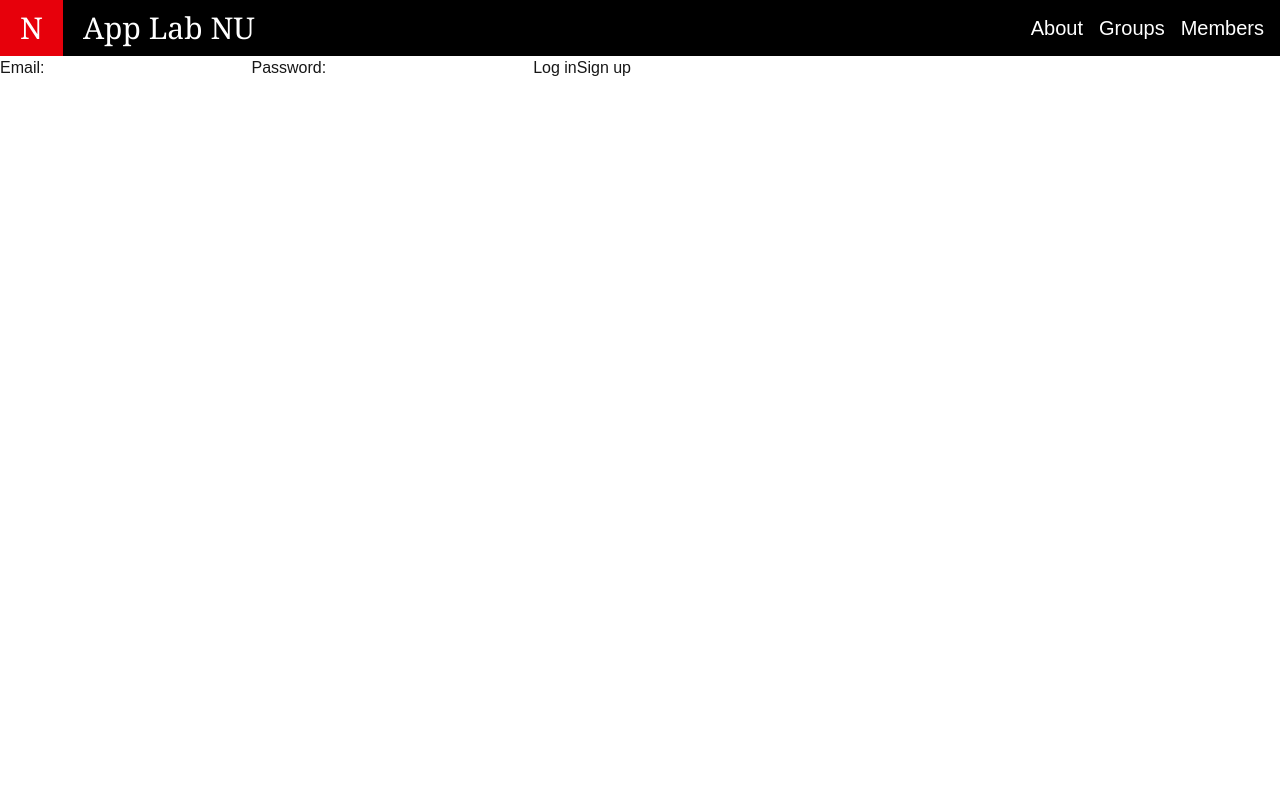
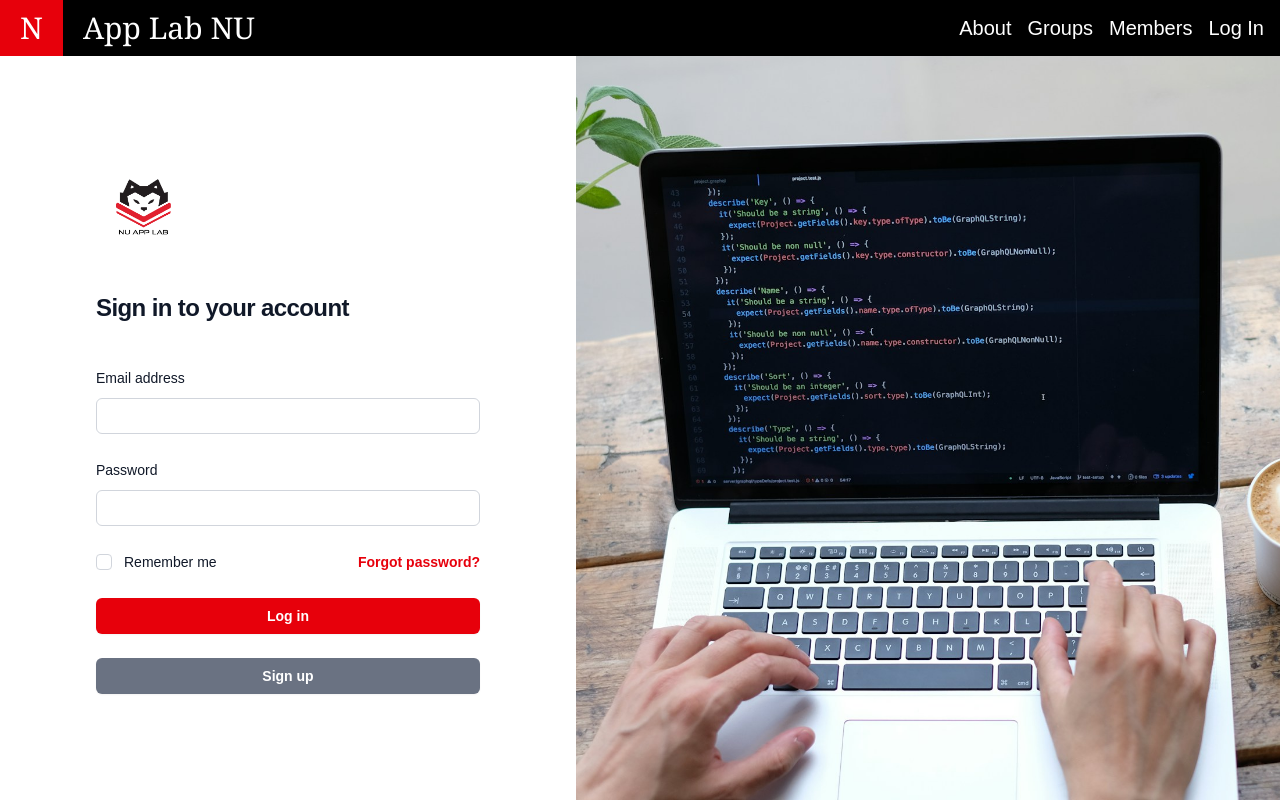
Before and after one commit to JuanJFreydell/app-labs-nu, a Next.js app: page /login in a window 1280 px wide. Built offline with nearby package versions, Linux system fonts and the light colour scheme; no server answers.

Commit message:
Include auth proof of concept

```diff
--- a/src/app/layout.tsx
+++ b/src/app/layout.tsx
@@ -1,4 +1,5 @@
 import type { Metadata } from "next";
+import { createClient } from "@/utils/supabase/server";
 import { Geist, Geist_Mono } from "next/font/google";
 import "@/styles/globals.css";
 import Link from "next/link";
@@ -23,24 +24,34 @@ interface NavLink {
   title: string;
 }
 
-export default function RootLayout({
+export default async function RootLayout({
   children,
 }: Readonly<{
   children: React.ReactNode;
 }>) {
+  const supabase = await createClient();
+
+  const { data: auth } = await supabase.auth.getUser();
+
   const navLinks: NavLink[] = [
     { href: "/", title: "About" },
     { href: "/teams", title: "Groups" },
     { href: "/members", title: "Members" },
+    { href: "/login", title: "Log In" },
   ];
 
+  if (auth?.user) {
+    navLinks.pop();
+    navLinks.push({ href: "/profile", title: "Profile" });
+  }
+
   return (
-    <html lang="en">
+    <html lang="en" className="h-full">
       <body
-        className={`${geistSans.variable} ${geistMono.variable} antialiased`}
+        className={`${geistSans.variable} ${geistMono.variable} h-full antialiased`}
       >
-        <header>
-          <nav className="sticky top-0 z-50 flex h-14 w-full justify-between bg-black">
+        <header className="sticky top-0 z-50">
+          <nav className="h-header flex w-full justify-between bg-black">
             <Link href="/" className="cursor-pointer">
               <div className="flex h-full w-fit flex-row">
                 <p className="flex h-full w-fit items-center bg-red-600 px-5 font-serif text-3xl text-white">
@@ -56,7 +67,7 @@ export default function RootLayout({
                 <li key={index}>
                   <Link
                     href={link.href}
-                    className="cursor-pointer p-2 hover:bg-red-600"
+                    className="cursor-pointer p-2 hover:rounded-sm hover:bg-red-600"
                   >
                     {link.title}
                   </Link>
--- a/src/app/login/actions.ts
+++ b/src/app/login/actions.ts
@@ -1,21 +1,43 @@
 "use server";
-
+import { loginSchema } from "@/types/zod";
 import { revalidatePath } from "next/cache";
 import { redirect } from "next/navigation";
 
 import { createClient } from "@/utils/supabase/server";
 
+// TODO: Only allow users with @northeastern.edu email addresses
 export async function login(formData: FormData) {
   const supabase = await createClient();
 
   // type-casting here for convenience
   // in practice, you should validate your inputs
-  const data = {
-    email: formData.get("email") as string,
-    password: formData.get("password") as string,
+  // const data = {
+  //   email: formData.get("email") as string,
+  //   password: formData.get("password") as string,
+  // };
+  const rawFormData = {
+    email: formData.get("email"),
+    password: formData.get("password"),
+    "remember-me": formData.get("remember-me") === "on",
   };
 
-  const { error } = await supabase.auth.signInWithPassword(data);
+  // Validate with Zod
+  const validationResult = loginSchema.safeParse(rawFormData);
+
+  if (!validationResult.success) {
+    // Return validation errors
+    console.log(validationResult.error.format().email?._errors[0]);
+    return;
+    // return {
+    //   success: false,
+    //   errors: validationResult.error.format(),
+    // };
+  }
+
+  // Validated data is available in validationResult.data
+  const validatedData = validationResult.data;
+
+  const { error } = await supabase.auth.signInWithPassword(validatedData);
 
   if (error) {
     redirect("/error");
@@ -30,12 +52,34 @@ export async function signup(formData: FormData) {
 
   // type-casting here for convenience
   // in practice, you should validate your inputs
-  const data = {
-    email: formData.get("email") as string,
-    password: formData.get("password") as string,
+  // const data = {
+  //   email: formData.get("email") as string,
+  //   password: formData.get("password") as string,
+  // };
+
+  const rawFormData = {
+    email: formData.get("email"),
+    password: formData.get("password"),
+    "remember-me": formData.get("remember-me") === "on",
   };
 
-  const { error } = await supabase.auth.signUp(data);
+  // Validate with Zod
+  const validationResult = loginSchema.safeParse(rawFormData);
+
+  if (!validationResult.success) {
+    // Return validation errors
+    //
+    console.log(validationResult.error.format().email?._errors[0]);
+    return;
+    // return {
+    //   success: false,
+    //   errors: validationResult.error.format(),
+    // };
+  }
+
+  // Validated data is available in validationResult.data
+  const validatedData = validationResult.data;
+  const { error } = await supabase.auth.signUp(validatedData);
 
   if (error) {
     redirect("/error");
--- a/src/app/login/page.tsx
+++ b/src/app/login/page.tsx
@@ -1,14 +1,159 @@
+"use client";
+import Image from "next/image";
+import { useRef } from "react";
 import { login, signup } from "./actions";
 
 export default function LoginPage() {
+  const formRef = useRef<HTMLFormElement>(null);
+
+  const handleKeyDown = (e: React.KeyboardEvent<HTMLButtonElement>) => {
+    if (e.key === "Enter") {
+      e.preventDefault();
+      if (formRef) formRef.current?.requestSubmit();
+    }
+  };
+
   return (
-    <form>
-      <label htmlFor="email">Email:</label>
-      <input id="email" name="email" type="email" required />
-      <label htmlFor="password">Password:</label>
-      <input id="password" name="password" type="password" required />
-      <button formAction={login}>Log in</button>
-      <button formAction={signup}>Sign up</button>
-    </form>
+    <div className="mx-auto flex h-[calc(100vh-var(--spacing-header))] max-w-7xl flex-1">
+      <div className="flex flex-1 flex-col justify-center px-4 py-12 sm:px-6 lg:flex-none lg:px-20 xl:px-24">
+        <div className="mx-auto w-full max-w-sm lg:w-96">
+          <div>
+            <Image
+              alt="App Lab NU"
+              src="/nu-club-logo.png"
+              width={100}
+              height={100}
+              className="h-24 w-auto"
+            />
+            <h2 className="mt-8 text-2xl/9 font-bold tracking-tight text-gray-900">
+              Sign in to your account
+            </h2>
+          </div>
+
+          <div className="mt-10">
+            <div>
+              <form ref={formRef} method="POST" className="space-y-6">
+                <div>
+                  <label
+                    htmlFor="email"
+                    className="block text-sm/6 font-medium text-gray-900"
+                  >
+                    Email address
+                  </label>
+                  <div className="mt-2">
+                    <input
+                      id="email"
+                      name="email"
+                      type="email"
+                      required
+                      autoComplete="email"
+                      className="block w-full rounded-md bg-white px-3 py-1.5 text-base text-gray-900 outline-1 -outline-offset-1 outline-gray-300 placeholder:text-gray-400 focus:outline-2 focus:-outline-offset-2 focus:outline-red-600 sm:text-sm/6"
+                    />
+                  </div>
+                </div>
+
+                <div>
+                  <label
+                    htmlFor="password"
+                    className="block text-sm/6 font-medium text-gray-900"
+                  >
+                    Password
+                  </label>
+                  <div className="mt-2">
+                    <input
+                      id="password"
+                      name="password"
+                      type="password"
+                      required
+                      autoComplete="current-password"
+                      className="block w-full rounded-md bg-white px-3 py-1.5 text-base text-gray-900 outline-1 -outline-offset-1 outline-gray-300 placeholder:text-gray-400 focus:outline-2 focus:-outline-offset-2 focus:outline-red-600 sm:text-sm/6"
+                    />
+                  </div>
+                </div>
+
+                <div className="flex items-center justify-between">
+                  <div className="flex gap-3">
+                    <div className="flex h-6 shrink-0 items-center">
+                      <div className="group grid size-4 grid-cols-1">
+                        <input
+                          id="remember-me"
+                          name="remember-me"
+                          type="checkbox"
+                          className="col-start-1 row-start-1 appearance-none rounded-sm border border-gray-300 bg-white checked:border-red-600 checked:bg-red-600 indeterminate:border-red-600 indeterminate:bg-red-600 focus-visible:outline-2 focus-visible:outline-offset-2 focus-visible:outline-red-600 disabled:border-gray-300 disabled:bg-gray-100 disabled:checked:bg-gray-100 forced-colors:appearance-auto"
+                        />
+                        <svg
+                          fill="none"
+                          viewBox="0 0 14 14"
+                          className="pointer-events-none col-start-1 row-start-1 size-3.5 self-center justify-self-center stroke-white group-has-disabled:stroke-gray-950/25"
+                        >
+                          <path
+                            d="M3 8L6 11L11 3.5"
+                            strokeWidth={2}
+                            strokeLinecap="round"
+                            strokeLinejoin="round"
+                            className="opacity-0 group-has-checked:opacity-100"
+                          />
+                          <path
+                            d="M3 7H11"
+                            strokeWidth={2}
+                            strokeLinecap="round"
+                            strokeLinejoin="round"
+                            className="opacity-0 group-has-indeterminate:opacity-100"
+                          />
+                        </svg>
+                      </div>
+                    </div>
+                    <label
+                      htmlFor="remember-me"
+                      className="block text-sm/6 text-gray-900"
+                    >
+                      Remember me
+                    </label>
+                  </div>
+
+                  <div className="text-sm/6">
+                    <a
+                      href="#"
+                      className="font-semibold text-red-600 hover:text-red-500"
+                    >
+                      Forgot password?
+                    </a>
+                  </div>
+                </div>
+
+                <div>
+                  <button
+                    type="submit"
+                    formAction={login}
+                    onKeyDown={handleKeyDown}
+                    className="flex w-full cursor-pointer justify-center rounded-md bg-red-600 px-3 py-1.5 text-sm/6 font-semibold text-white shadow-xs hover:bg-red-500 focus-visible:outline-2 focus-visible:outline-offset-2 focus-visible:outline-red-600"
+                  >
+                    Log in
+                  </button>
+                </div>
+                <div>
+                  <button
+                    type="submit"
+                    formAction={signup}
+                    className="flex w-full cursor-pointer justify-center rounded-md bg-gray-500 px-3 py-1.5 text-sm/6 font-semibold text-white shadow-xs hover:bg-gray-400 focus-visible:outline-2 focus-visible:outline-offset-2 focus-visible:outline-red-600"
+                  >
+                    Sign up
+                  </button>
+                </div>
+              </form>
+            </div>
+          </div>
+        </div>
+      </div>
+      <div className="relative hidden w-0 flex-1 lg:block">
+        <Image
+          alt="Code and coffee"
+          src="/app-dev-login.jpg"
+          width={1000}
+          height={1000}
+          className="absolute inset-0 size-full object-cover"
+        />
+      </div>
+    </div>
   );
 }
```
